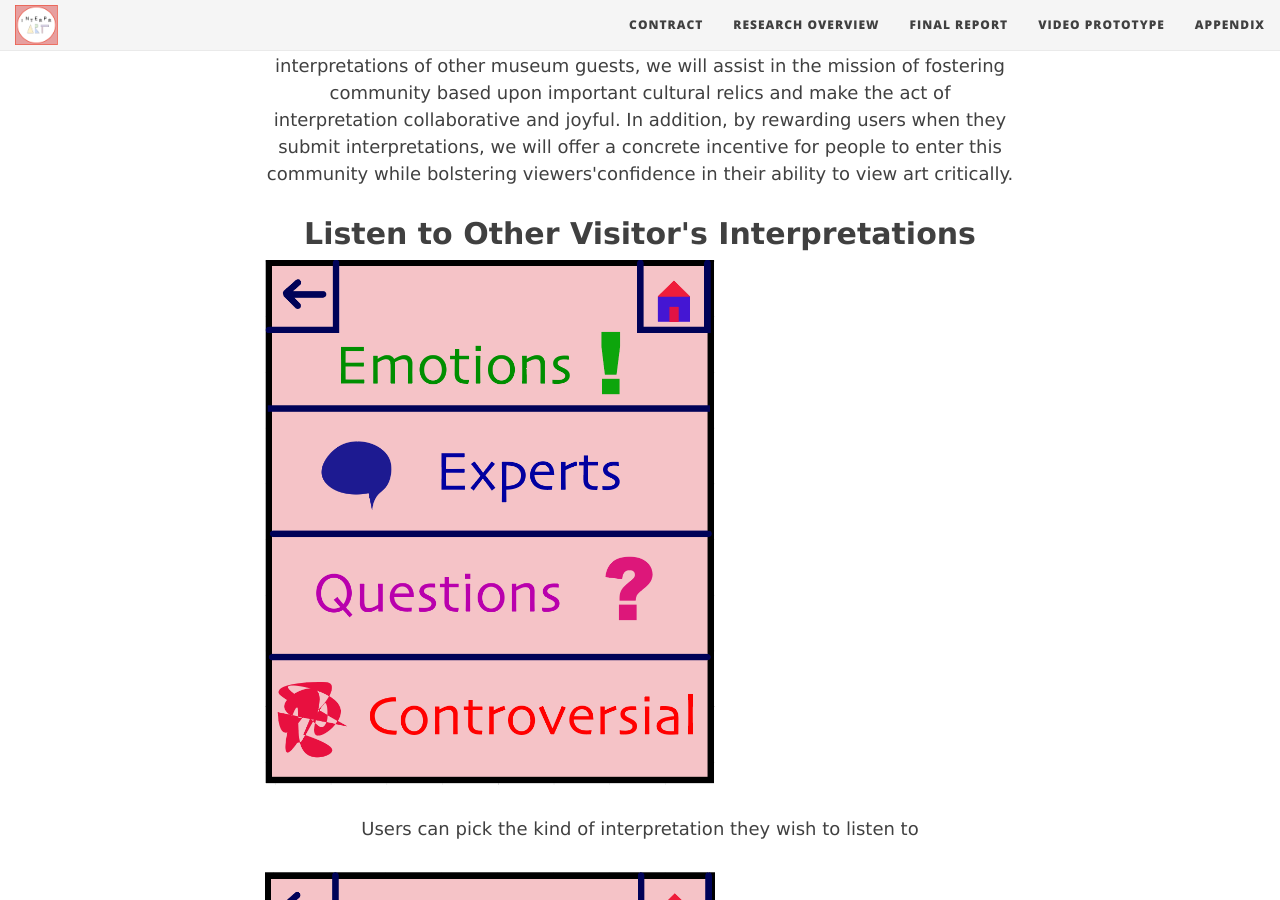
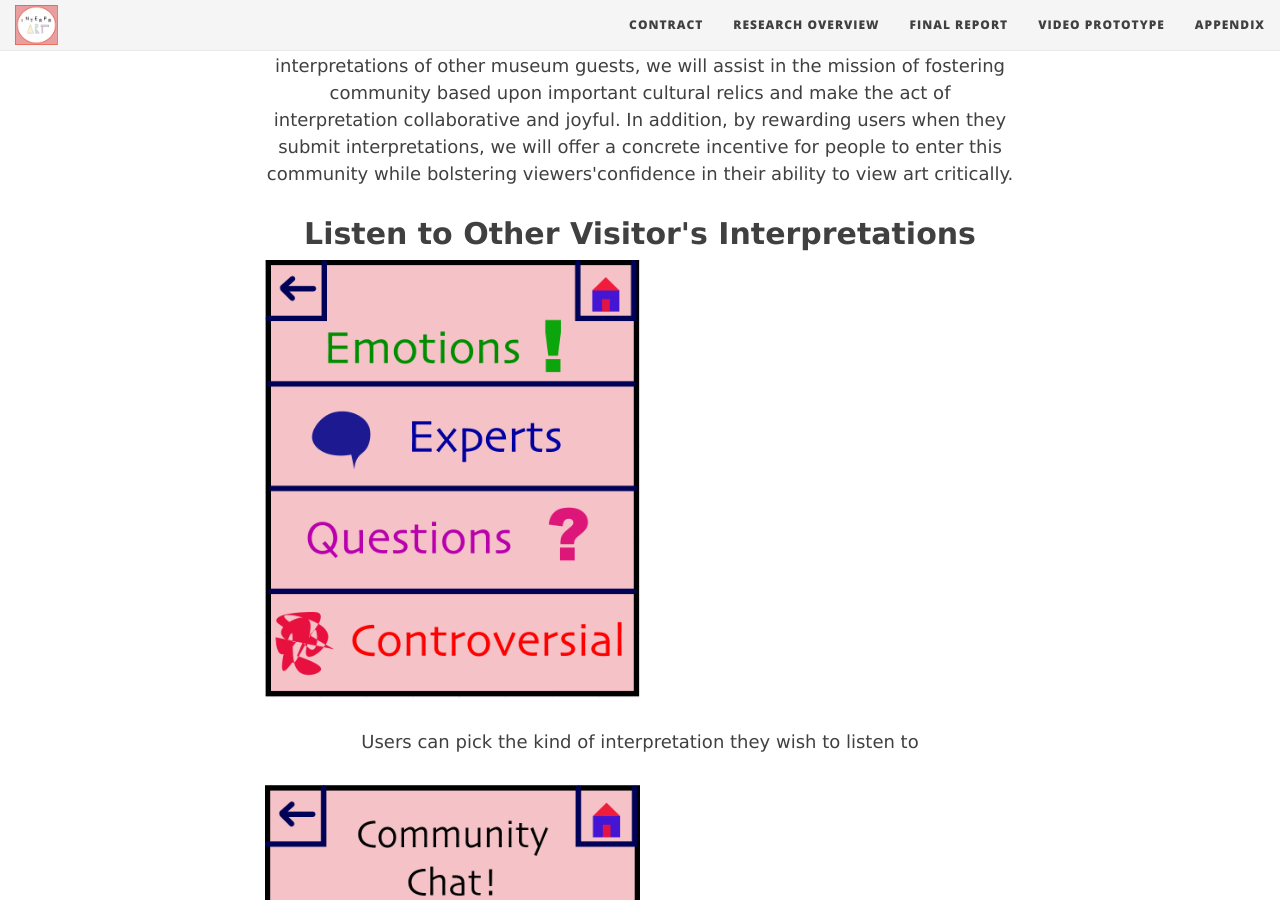
Before and after one commit to mc-mejia/HCIGroupProject, a Jekyll site: the page built from index.html, in a window 1280 px wide and 900 px high, scrolled down 1547 px. Built offline with Jekyll 4.4.1, drawn with Linux system fonts in a browser that asks for light colours; nearby versions of some CDN libraries; the list of posts is cut into pages by our own code.

Commit message:
Update index.html

```diff
--- a/index.html
+++ b/index.html
@@ -32,15 +32,15 @@
 
 <p> Our smartwatch application will ask visitors about the meaning of a work of art and allow the user to respond conversationally, giving them a mental jolt (a reminder to engage with the art) without detracting and distracting from the experience of viewing the art itself. By allowing visitors to listen to the interpretations of other museum guests, we will assist in the mission of fostering community based upon important cultural relics and make the act of interpretation collaborative and joyful. In addition, by rewarding users when they submit interpretations, we will offer a concrete incentive for people to enter this community while bolstering viewers'confidence in their ability to view art critically.
 </p>
-<h2> <strong> Listen to Other Visitor's Interpretations	</strong></h2>
-	<img src = "img/sheep_categories.png" alt = "Users can pick the kind of interpretation they wish to listen to" style = "width:60%;height:60%;">
+<h2> <strong> <center> Listen to Other Visitor's Interpretations	</strong></h2>
+	<img src = "img/sheep_categories.png" alt = "Users can pick the kind of interpretation they wish to listen to" style = "width:50%;height:50%;">
 	<p>Users can pick the kind of interpretation they wish to listen to</p>
-	<img src = "img/sheep_chatcheck.png" alt = "And listen to interpretations from other members of the community" style = "width:60%;height:60%;">
+	<img src = "img/sheep_chatcheck.png" alt = "And listen to interpretations from other members of the community" style = "width:50%;height:50%;">
 	<p> And listen to interpretations from other members of the community </p>
 	<h2> <strong> Enter the Conversation </strong> </h2>
-	<img src = "img/sheep_record.png" alt = "When they feel like they have an idea to contribute to the conversation, they can add their own interpretation" style = "width:60%;height:60%;" >
+	<img src = "img/sheep_record.png" alt = "When they feel like they have an idea to contribute to the conversation, they can add their own interpretation" style = "width:50%;height:50%;" >
 	<p> When they feel like they have an idea to contribute to the conversation, they can add their own interpretation </p>
-	<h2> <strong> Receive a Reward </strong> </h2>
+	<h2> <strong> Receive a Reward </strong> </h2> </center>
 	<center> <img src = "img/sheep_star.png" alt = "They might even be granted a reward for submitting an interpretation!"> </center>
 	<p> They might even be granted a reward for submitting an interpretation! </p>
 <h1><strong>Video Prototype</strong></h1>
```
